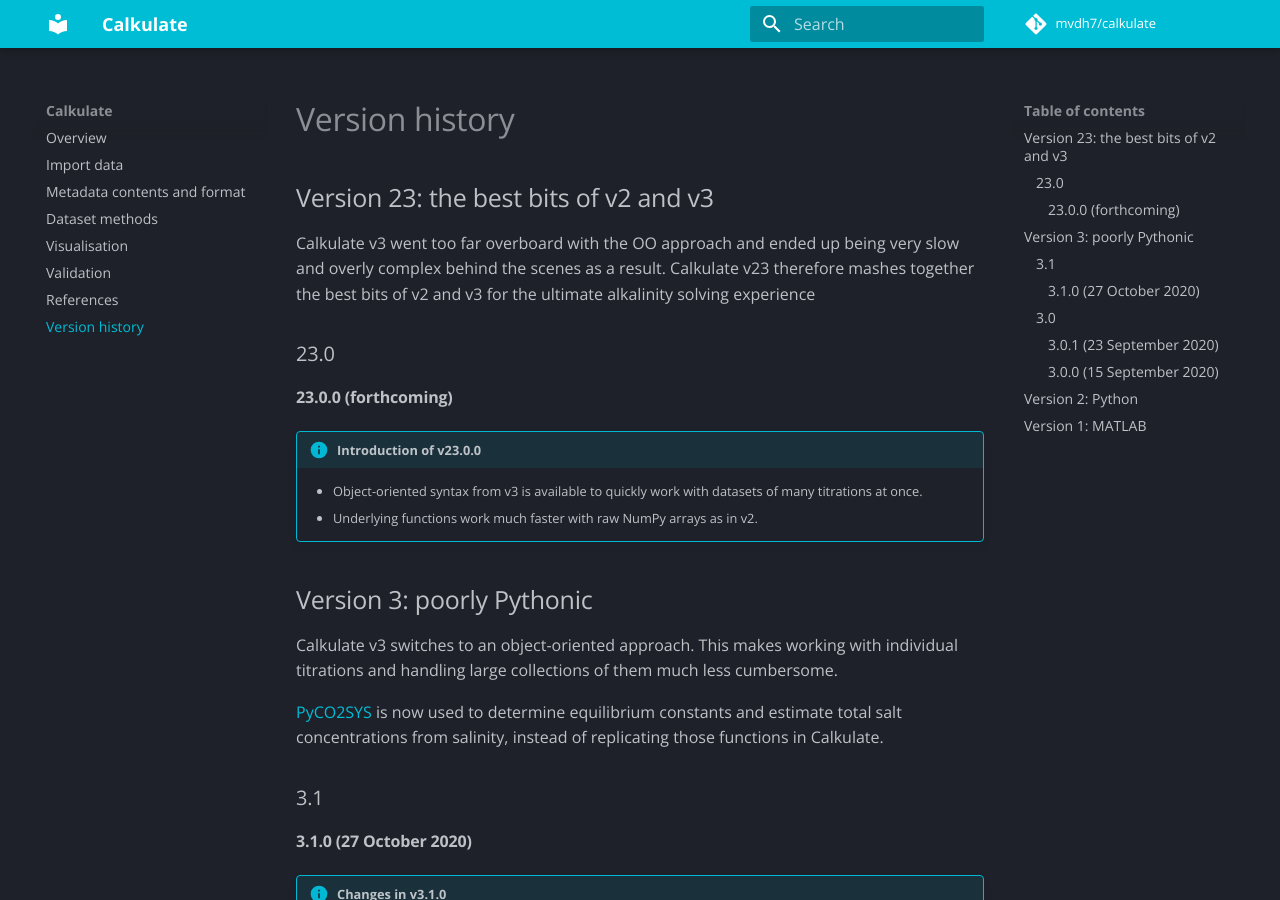
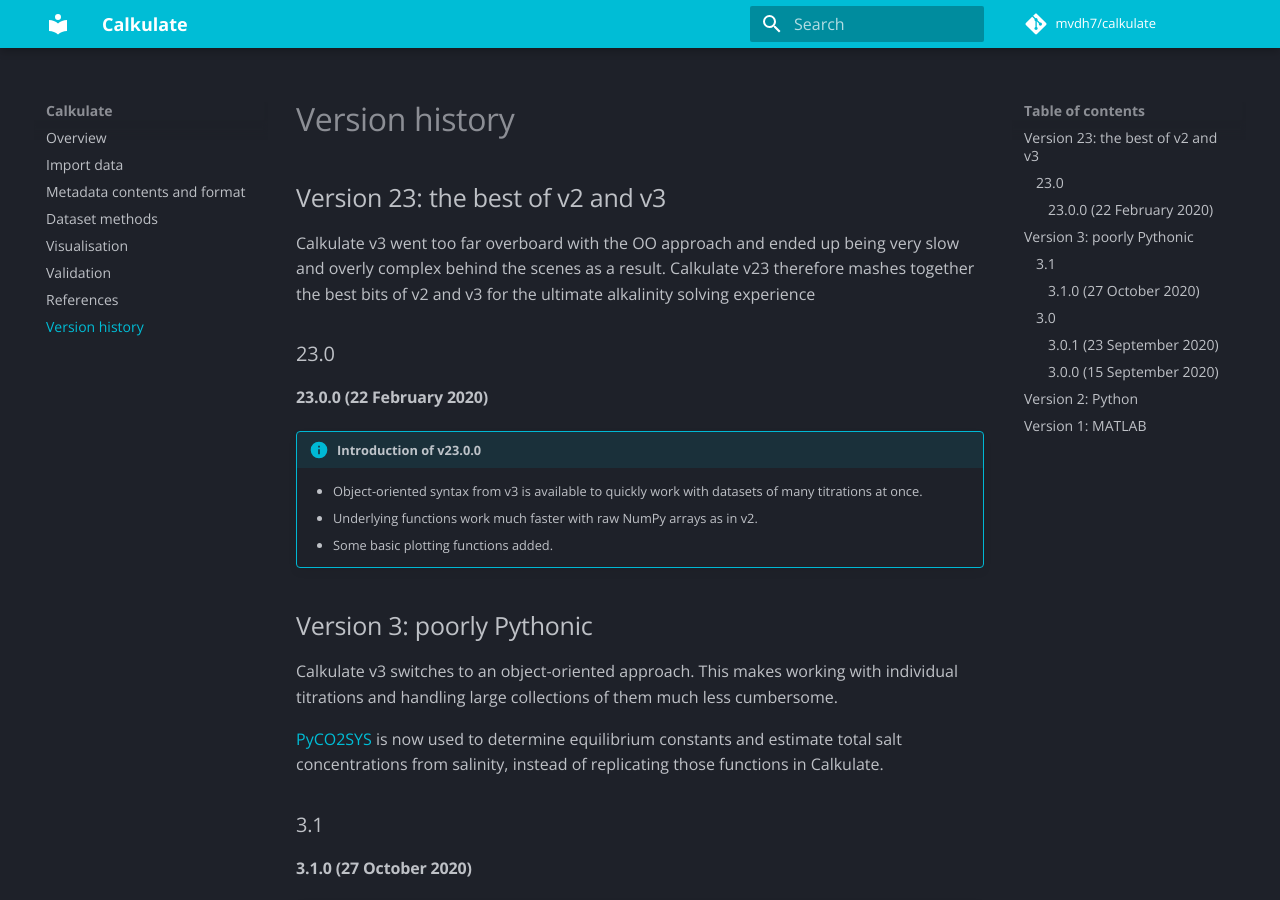
Before and after one commit to mvdh7/calkulate, an MkDocs documentation site: the page built from docs/versions.md, in a window 1280 px wide and 900 px high. Built offline with MkDocs 1.6.1 and Material for MkDocs 9.7.7, drawn with Linux system fonts in a browser that asks for light colours; comment, search, counter and statistics services are not loaded.

Commit message:
Update versions.md

```diff
--- a/docs/versions.md
+++ b/docs/versions.md
@@ -1,17 +1,18 @@
 # Version history
 
-## Version 23: the best bits of v2 and v3
+## Version 23: the best of v2 and v3
 
 Calkulate v3 went too far overboard with the OO approach and ended up being very slow and overly complex behind the scenes as a result.  Calkulate v23 therefore mashes together the best bits of v2 and v3 for the ultimate alkalinity solving experience
 
 ### 23.0
 
-#### 23.0.0 (forthcoming)
+#### 23.0.0 (22 February 2020)
 
 !!! info "Introduction of v23.0.0"
 
     * Object-oriented syntax from v3 is available to quickly work with datasets of many titrations at once.
     * Underlying functions work much faster with raw NumPy arrays as in v2.
+    * Some basic plotting functions added.
 
 ## Version 3: poorly Pythonic
 
```
